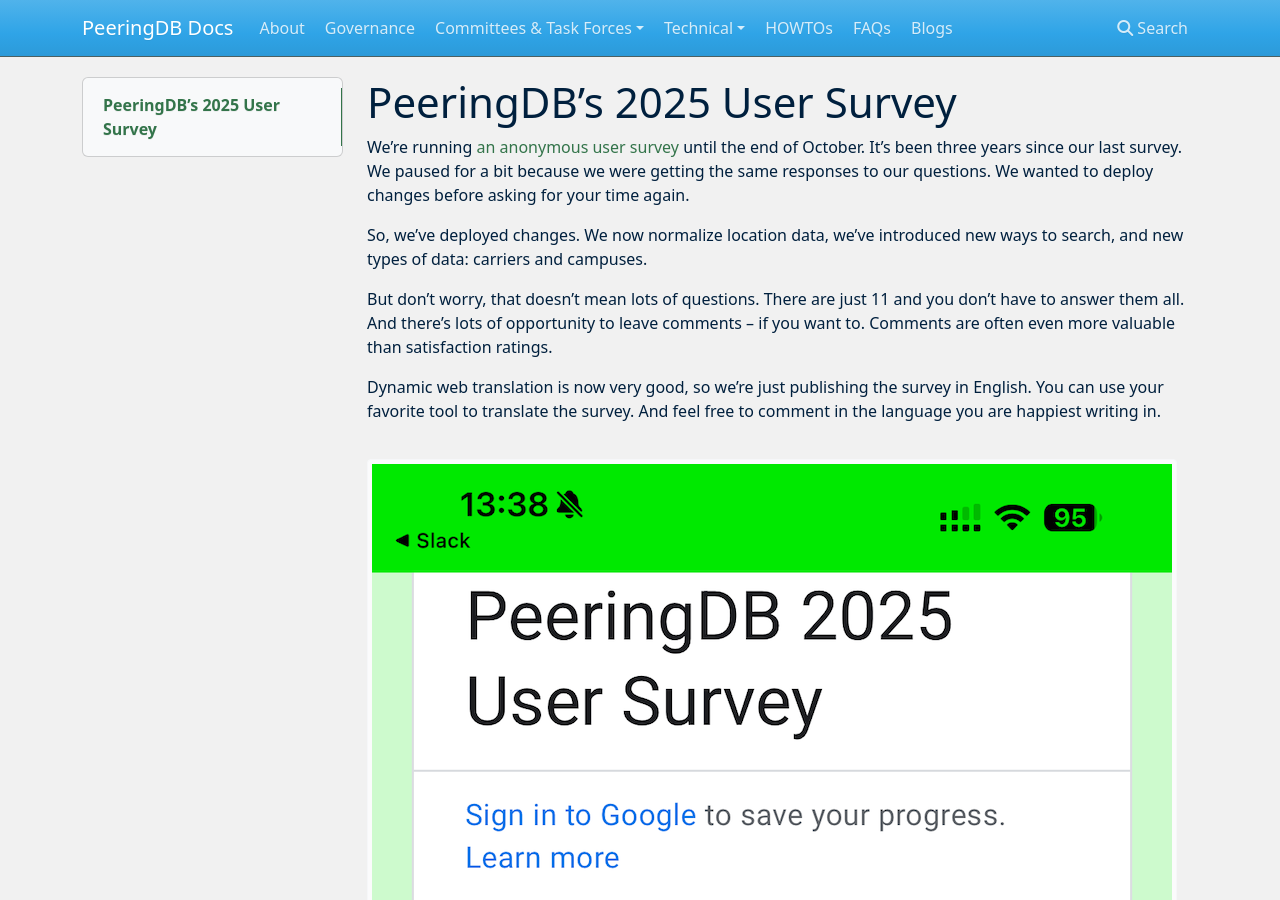
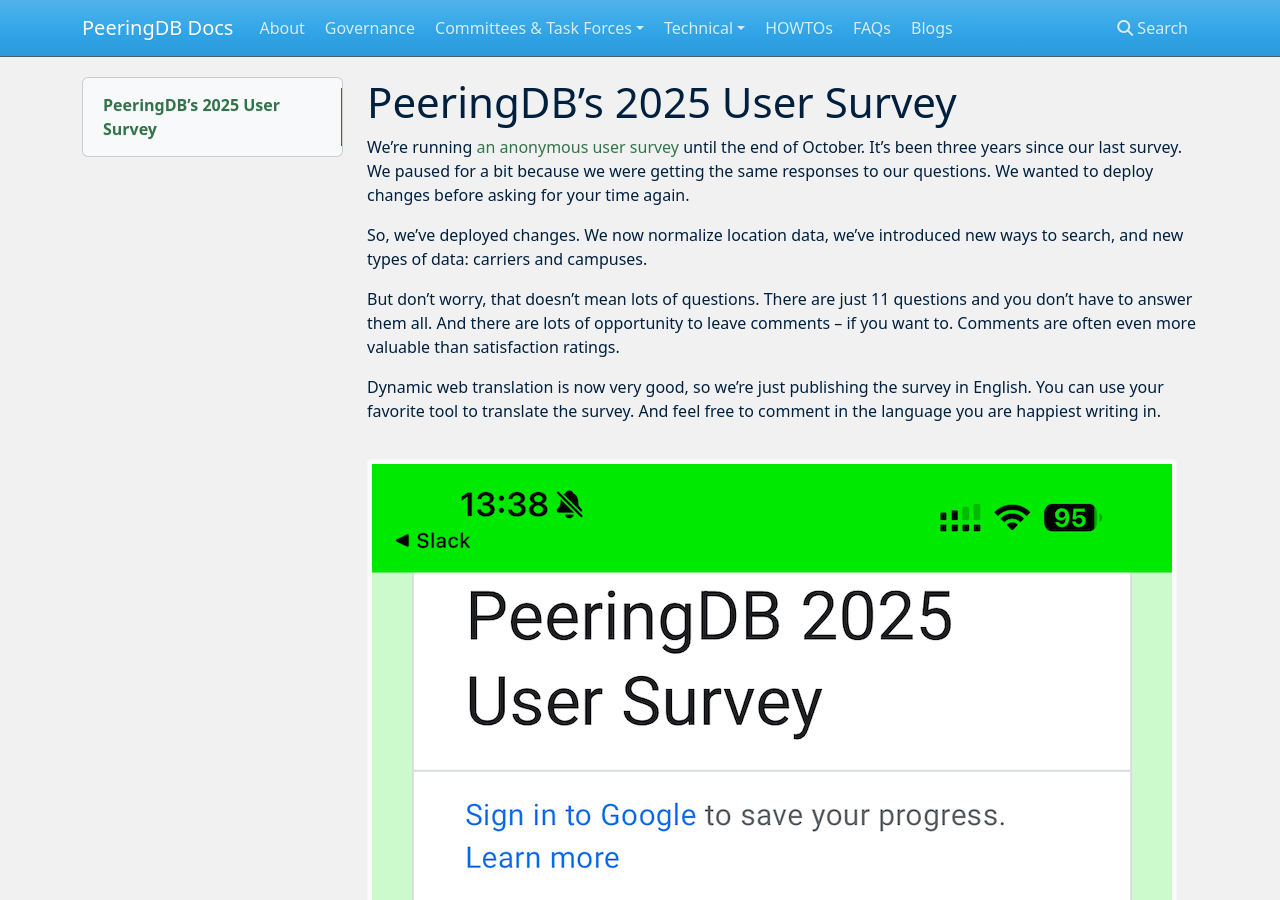
Before and after one commit to peeringdb/docs, an MkDocs documentation site: the page built from docs/blog/peeringdb_2025_user_survey.md, in a window 1280 px wide and 900 px high. Built offline with MkDocs 1.6.1, drawn with Linux system fonts in a browser that asks for light colours; nearby versions of some CDN libraries.

```diff
--- a/docs/blog/peeringdb_2025_user_survey.md
+++ b/docs/blog/peeringdb_2025_user_survey.md
@@ -4,7 +4,7 @@
 
 So, we’ve deployed changes. We now normalize location data, we’ve introduced new ways to search, and new types of data: carriers and campuses.
 
-But don’t worry, that doesn’t mean lots of questions. There are just 11 and you don’t have to answer them all. And there’s lots of opportunity to leave comments – if you want to. Comments are often even more valuable than satisfaction ratings.
+But don’t worry, that doesn’t mean lots of questions. There are just 11 questions and you don’t have to answer them all. And there are lots of opportunity to leave comments – if you want to. Comments are often even more valuable than satisfaction ratings.
 
 Dynamic web translation is now very good, so we’re just publishing the survey in English. You can use your favorite tool to translate the survey. And feel free to comment in the language you are happiest writing in.
 
```
Also changed, not shown: docs/blogs.md (+1 -0 lines).
